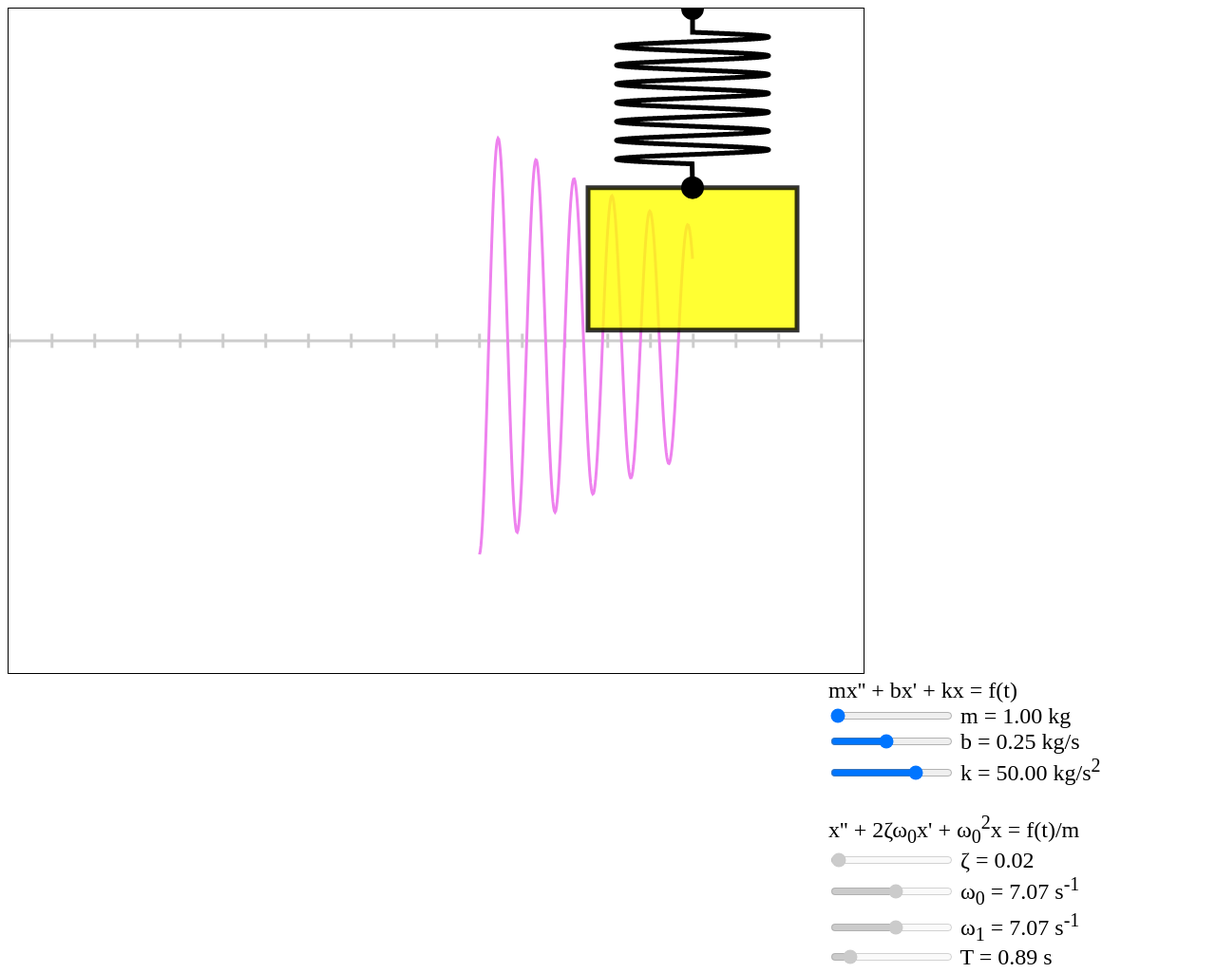
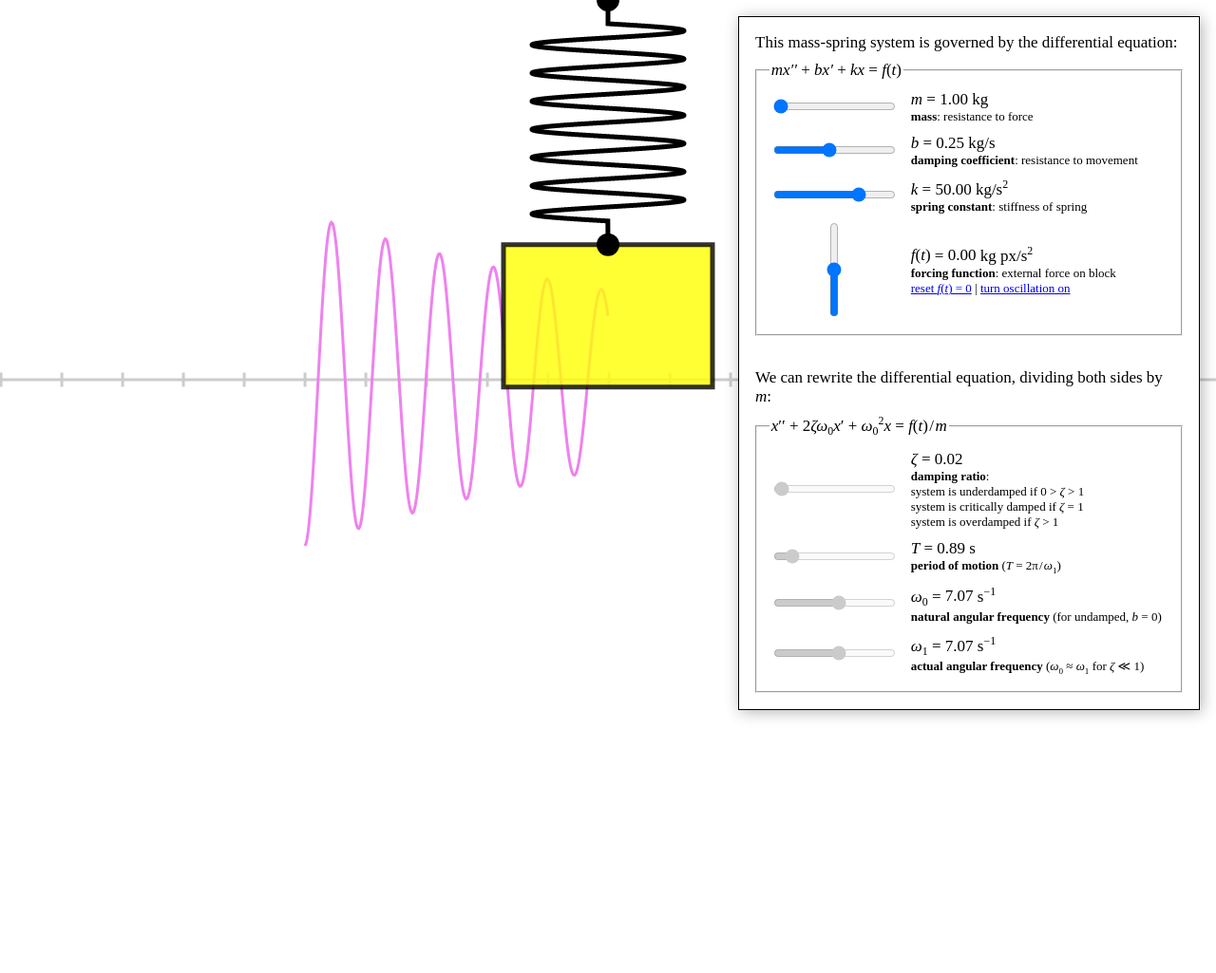
Before and after one commit to caseychu/spring-simulator, a plain HTML site: page index.html in a window 1280 px wide. Shown: the top 1025 px of the page at 95% size. After the commit the page ends 800 px from the top, so only its background shows below. Drawn offline with Linux system fonts and the light colour scheme.

Commit message:
prettier layout

```diff
--- a/index.html
+++ b/index.html
@@ -1,45 +1,187 @@
 <!doctype html>
 <html>
 	<head>
-		<title>Mass-Spring System</title>
+		<title>Spring Simulator</title>
 		<style type="text/css">
+			html, body {
+				padding: 0;
+				margin: 0;
+
+				font-family: serif;
+				font-size: 17px;
+				overflow-y: scroll;
+			}
 			#spring {
-				border: 1px solid black;
+				position: fixed;
+				z-index: -1;
 			}
 
 			#controls {
-				float: right;
-				font-size: 1.5em;
-				width: 400px;
+				border: 1px solid black;
+				background-color: white;
+				padding: 1em;
+				margin: 1em;
+				width: 450px;
+				position: absolute;
+				right: 0;
+
+				-webkit-box-shadow: 2px 2px 15px 0px rgba(0, 0, 0, .3);
+				box-shadow: 2px 2px 15px 0px rgba(0, 0, 0, .3);
+			}
+			.explanation {
+				font-size: 13px;
+			}
+			fieldset {
+				margin: 0.5em 0 2em;
+			}
+			fieldset:last-child {
+				margin-bottom: 0;
+			}
+			td {
+				padding: 4px 4px 4px 12px;
+			}
+			td:first-child {
+				text-align: center;
+				padding: 0;
+				width: 5px; /* as small as possible */
+			}
+			sup, sub {
+				font-size: 0.7em;
+			}
+			.hanging {
+				display: inline-block;
+				vertical-align: text-top
+			}
+			#controls #omegaf, #controls #f-oscillating-function {
+				display: none;
+			}
+			#controls.f-oscillating #omegaf {
+				display: table-row;
+			}
+			#controls.f-oscillating #f-oscillating-function {
+				display: block;
+			}
+			#controls.f-oscillating #f .hanging {
+				vertical-align: top;
 			}
 		</style>
+
+	<link href='http://fonts.googleapis.com/css?family=Noto+Serif' rel='stylesheet' type='text/css'>
 	</head>
 	<body>
-		<canvas id="spring"></canvas>
 
 		<div id="controls">
-			mx'' + bx' + kx = f(t) <br />
-			<div id="m"><input type="range" step="0.001" min="1" max="5" value="1" /> m = <span></span> kg</div>
-			<div id="b"><input type="range" step="0.001" min="-5" max="3" value="-1.38629" /> b = <span></span> kg/s</div>
-			<div id="k"><input type="range" step="0.001" min="1" max="5" value="3.912" /> k = <span></span> kg/s<sup>2</sup></div>
+			This mass-spring system is governed by the differential equation:
+			<fieldset>
+				<legend><var>mx&prime;&prime;</var> + <var>bx&prime;</var> + <var>kx</var> = <var>f</var>(<var>t</var>)</legend>
+				<table>
+					<tr id="m">
+						<td><input type="range" step="0.001" min="1" max="5" value="1" /></td>
+						<td>
+							<var>m</var> = <span></span> kg
+							<div class="explanation"><b>mass</b>: resistance to force</div>
+						</td>
+					</tr>
 
-			<br />
-			x'' + 2&zeta;&omega;<sub>0</sub>x' + &omega;<sub>0</sub><sup>2</sup>x = f(t)/m <br />
-			<div id="zeta"><input type="range" step="0.001" min="0" max="2" disabled /> &zeta; = <span></span></div>
-			<div id="omega0"><input type="range" step="0.001" min="0" max="13" disabled /> &omega;<sub>0</sub> = <span></span> s<sup>-1</sup></div>
-			<div id="omega1"><input type="range" step="0.001" min="0" max="13" disabled /> &omega;<sub>1</sub> = <span></span> s<sup>-1</sup></div>
-			<div id="T"><input type="range" step="0.001" min="0" max="8" disabled /> T = <span></span> s</div>
+					<tr id="b">
+						<td><input type="range" step="0.001" min="-5" max="3" value="-1.38629" /></Td>
+						<td>
+							<var>b</var> = <span></span> kg/s
+							<div class="explanation"><b>damping coefficient</b>: resistance to movement</div>
+						</td>
+					</tr>
 
-			<br />
-			<div id="f">
-				<input type="range" style="width: 20px; height: 200px; -webkit-appearance: slider-vertical; float: left; margin-right: 2em;" step="0.01" min="-5000" max="5000" value="0" />
-					f(t) = F<sub>0</sub> cos &omega;<sub>f</sub>t <br />&nbsp;&nbsp;&nbsp;&nbsp;&nbsp; = <span></span> kg px/s<sup>2</sup><br />
-					<div id="omegaf"><input type="range" step="0.001" min="0" max="13" value="0" /> &omega;<sub>f</sub> = <span></span> s<sup>-1</sup></div>
-					<button id="f-reset">reset f(t) = 0</button> <br />
-					<canvas id="lorentzian"></canvas>
-			</div>
+					<tr id="k">
+						<td><input type="range" step="0.001" min="1" max="5" value="3.912" /></td>
+						<td>
+							<var>k</var> = <span></span> kg/s<sup>2</sup>
+							<div class="explanation"><b>spring constant</b>: stiffness of spring</div>
+						</td>
+					</tr>
+
+					<tr id="f">
+						<td>
+							<input type="range" style="width: 20px; height: 100px; -webkit-appearance: slider-vertical" step="0.01" min="-5000" max="5000" value="0" />
+						</td>
+						<td>
+							<div style="line-height: 0.7em; padding-bottom: 0.3em">
+								<var>f</var>(<var>t</var>)
+								<div class="hanging">
+									<div id="f-oscillating-function">= <var>F</var><sub>0</sub> cos <var>&omega;</var><var>t</var></div>
+									<div>= <span></span> kg px/s<sup>2</sup></div>
+								</div>
+							</div>
+							<div class="explanation">
+								<b>forcing function</b>: external force on block <br />
+								<a href="#1" id="f-reset">reset <var>f</var>(<var>t</var>) = 0</a> |
+								<a href="#1" id="f-oscillation">turn oscillation on</a>
+							</div>
+						</td>
+					</tr>
+
+
+					<tr id="omegaf">
+						<td>
+							<canvas id="lorentzian"></canvas>
+							<input type="range" step="0.001" min="0" max="13" value="0" />
+						</td>
+						<td>
+							<var>&omega;</var> = <span></span> s<sup>&#8722;1</sup>
+							<div class="explanation">
+								<b>angular frequency of forcing function</b>: <var>&omega;</var> = 0 for no oscillation
+							</div>
+						</td>
+				</table>
+			</fieldset>
+
+			We can rewrite the differential equation, dividing both sides by <var>m</var>:
+			<fieldset>
+				<legend><var>x</var>&prime;&prime; + 2<var>&zeta;&omega;</var><sub>0</sub><var>x</var>&prime; + <var>&omega;</var><sub>0</sub><sup>2</sup><var>x</var> = <var>f</var>(<var>t</var>)&#8202;/&#8202;<var>m</var></legend>
+
+				<table>
+
+					<tr id="zeta">
+						<td><input type="range" step="0.001" min="0" max="2" disabled /></td>
+						<td>
+							<var>&zeta;</var> = <span></span>
+							<div class="explanation"><b>damping ratio</b>:
+								<div class="hanging">
+									system is underdamped if 0 &gt; <var>&zeta;</var> &gt; 1<br />
+									system is critically damped if <var>&zeta;</var> = 1<br />
+									system is overdamped if <var>&zeta;</var> &gt; 1<br />
+								</div>
+							</div>
+						</td>
+					</tr>
+
+					<tr id="T">
+						<td><input type="range" step="0.001" min="0" max="8" disabled /></td>
+						<td>
+							<var>T</var> = <span></span> s
+							<div class="explanation"><b>period of motion</b> (<var>T</var> = 2&pi;&#8202;/&#8202;<var>&omega;</var><sub>1</sub>)</div>
+						</td>
+					</tr>
+
+					<tr id="omega0">
+						<td><input type="range" step="0.001" min="0" max="13" disabled /></Td>
+						<td>
+							<var>&omega;</var><sub>0</sub> = <span></span> s<sup>&#8722;1</sup>
+							<div class="explanation"><b>natural angular frequency</b> (for undamped, <var>b</var> = 0)</div>
+						</td>
+					</tr>
+
+					<tr id="omega1">
+						<td><input type="range" step="0.001" min="0" max="13" disabled /></td>
+						<td>
+							<var>&omega;</var><sub>1</sub> = <span></span> s<sup>&#8722;1</sup>
+							<div class="explanation"><b>actual angular frequency</b> (<var>&omega;</var><sub>0</sub> &approx; <var>&omega;</var><sub>1</sub> for <var>&zeta;</var> &ll; 1)</div>
+						</td>
+					</tr>
+				</table>
+			</fieldset>
 		</div>
 
+		<canvas id="spring"></canvas>
 		<script src="spring.js" type="text/javascript"></script>
 	</body>
 </html>
--- a/spring.js
+++ b/spring.js
@@ -7,6 +7,10 @@ function Renderer(canvas, width, height, render) {
 	this.render = function () {
 		context.clearRect(0, 0, width, height);
 		render.apply(context, arguments);
+	};
+	this.setDimensions = function (w, h) {
+		canvas.width = width = w;
+		canvas.height = height = h;
 	};
 }
 
@@ -38,10 +42,10 @@ window.onload = function () {
 	var cos = Math.cos;
 	var PI = Math.PI;
 
-	var WIDTH = 900;
-	var HEIGHT = 700;
+	var WIDTH = window.innerWidth;
+	var HEIGHT = window.innerHeight;
 	var SPRING_WIDTH = 80;
-	var STRING_POS = WIDTH * 4 / 5;
+	var STRING_POS = WIDTH / 2;
 	var BLOCK_WIDTH = 220;
 	var BLOCK_HEIGHT = 150;
 	var SPRING_BUFFER_HEIGHT = 25;
@@ -50,8 +54,14 @@ window.onload = function () {
 	var TICK_HEIGHT = 15;
 	var PIXELS_PER_MS = WIDTH / GRAPH_PERIOD;
 	var LORENTZIAN_MAX = 13;
-	var LORENTZIAN_WIDTH = 200;
-	var LORENTZIAN_HEIGHT = 200;
+	var LORENTZIAN_WIDTH = document.querySelector('input').offsetWidth - 10;
+	var LORENTZIAN_HEIGHT = 80;
+
+	window.onresize = function () {
+		HEIGHT = window.innerHeight;
+		spring.setDimensions(WIDTH, HEIGHT);
+		graph.setDimensions(WIDTH, HEIGHT);
+	};
 
 	var spring = new Renderer(document.getElementById('spring'), WIDTH, HEIGHT, function (n, height) {
 		this.drawImage(graph.canvas, 0, 0);
@@ -141,7 +151,6 @@ window.onload = function () {
 		this.stroke();
 
 	});
-	lorentzian.canvas.style.borderLeft = lorentzian.canvas.style.borderBottom = '1px solid #ccc';
 
 	var y = 500; // pixels
 	var v = 0; // pixels / second
@@ -173,10 +182,28 @@ window.onload = function () {
 		return ff(f0 * cos(omegaf * t / 1000));
 	}; // mass * pixels / second^2
 	document.getElementById('f-reset').onclick = function () {
+		document.getElementById('f-oscillation').innerHTML = 'turn oscillation on';
+		document.getElementById('controls').classList.remove('f-oscillating');
+
 		f0 = ff(0);
 		omegaf = omegaff(0);
 		output();
+		return false;
 	};
+	document.getElementById('f-oscillation').onclick = function () {
+		document.getElementById('controls').classList.toggle('f-oscillating');
+		if (document.getElementById('controls').classList.contains('f-oscillating')) {
+			this.innerHTML = 'turn oscillation off';
+
+			// Sensible default values
+			f0 = ff(5000);
+			omegaf = omegaff(LORENTZIAN_MAX / 2);
+			output();
+		} else
+			document.getElementById('f-reset').onclick();
+		return false;
+	};
+
 
 	requestAnimationFrame(function step(time) {
 
@@ -194,7 +221,6 @@ window.onload = function () {
 			t = t1;
 			dt = 0;
 		}
-
 
 		// Numerically integrate
 		if (!dragging) {
```
